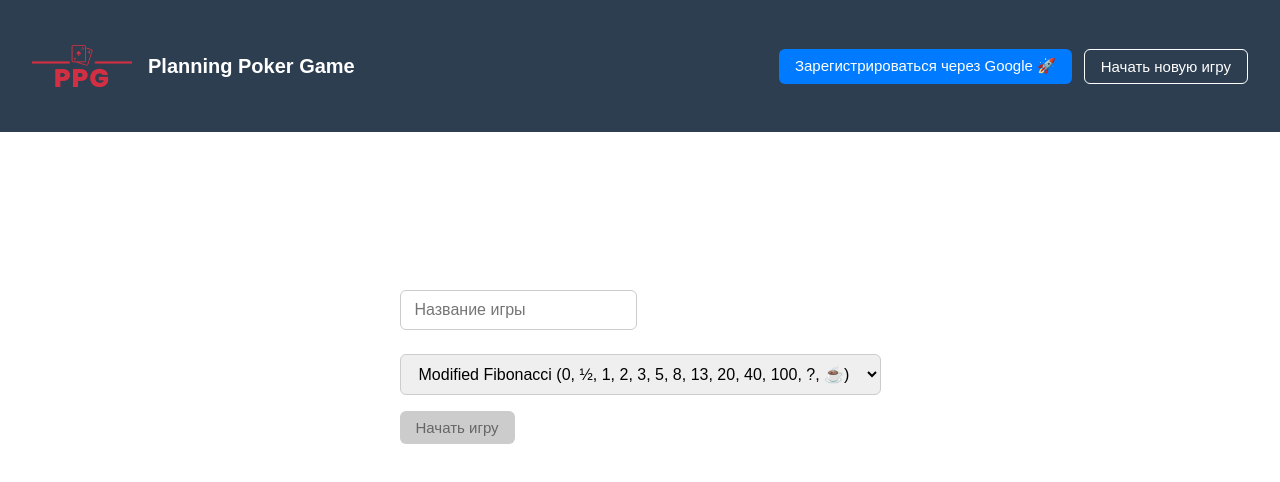
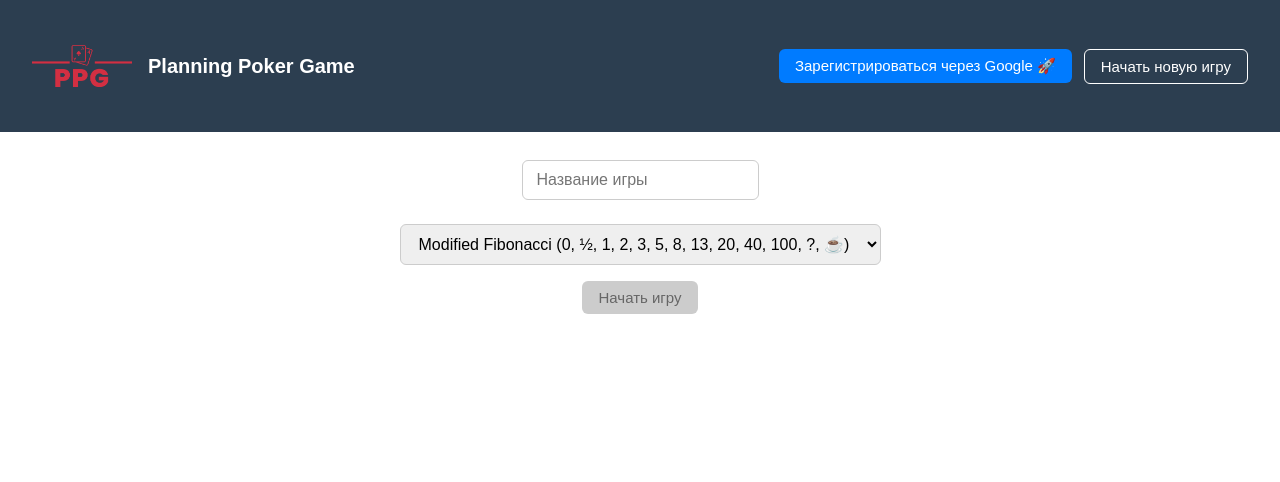
Before and after one commit to RamZek158/Planning-Poker-Game, a React app: page /#/create-game in a window 1280 px wide. Both pictures are taken after a click on the button "Начать новую игру". Shown: the top 482 px of the page. Built offline with nearby package versions, Linux system fonts and the light colour scheme.

Commit message:
Adjustment css styles.

```diff
--- a/src/App.css
+++ b/src/App.css
@@ -19,7 +19,7 @@ main {
 }
 
 .pageContainer {
-    margin: 50px 100px;
+    margin: 20px 100px;
 }
 
 .middleAlignContainer {
@@ -27,3 +27,15 @@ main {
     justify-content: center;
     align-items: center;
 }
+
+@media (max-width: 768px) {
+    .pageContainer {
+        margin: 20px 50px;
+    }
+}
+
+@media (max-width: 576px) {
+    .pageContainer {
+        margin: 20px 25px;
+    }
+}
--- a/src/buttons.css
+++ b/src/buttons.css
@@ -6,7 +6,7 @@
     font-weight: 500;
     cursor: pointer;
     transition: all 0.2s ease;
-    white-space: nowrap;
+    white-space: normal;
 }
 
 .btn:hover {
--- a/src/components/CreateGame/CreateGame.css
+++ b/src/components/CreateGame/CreateGame.css
@@ -1,11 +1,10 @@
-.create-game-container {
+
+.createGameSection {
     display: flex;
     flex-direction: column;
+    justify-content: center;
     align-items: center;
-    margin-top: 150px;
-    font-size: 16px;
 }
-
 
 /* Общие стили для input и select */
 
--- a/src/components/CreateGame/CreateGame.jsx
+++ b/src/components/CreateGame/CreateGame.jsx
@@ -17,9 +17,9 @@ const CreateGame = () => {
   }, [setGameName]);
 
   return (
-    <div className="create-game-container">
-      <section>
-        <div id="InputName">
+    <section className="pageContainer middleAlignContainer">
+      <div className="createGameSection">
+        <div>
           <input type="text"
           onChange={handleChangeGameName}
                  id="InputName"
@@ -30,16 +30,15 @@ const CreateGame = () => {
           <option value={FIBONACCI_VOTING_SYSTEM}>{`Modified Fibonacci (${fibonacci_system_string})`}</option>
           <option value={T_SHIRT_VOTING_SYSTEM}>{`T-shirts (${t_shirt_system_string})`}</option>
         </select>
-          <div>
+        <div>
             <button
                 className="btn primary"
                 disabled={!gameName}
             >Начать игру
             </button>
-          </div>
-      </section>
-
-    </div>
+        </div>
+      </div>
+    </section>
   );
 };
 
--- a/src/components/Header/Header.css
+++ b/src/components/Header/Header.css
@@ -44,5 +44,8 @@
 
 .auth-buttons {
     display: flex;
+    align-items: center;
+    justify-content: center;
+    flex-wrap: wrap;
     gap: 0.75em;
 }
```
